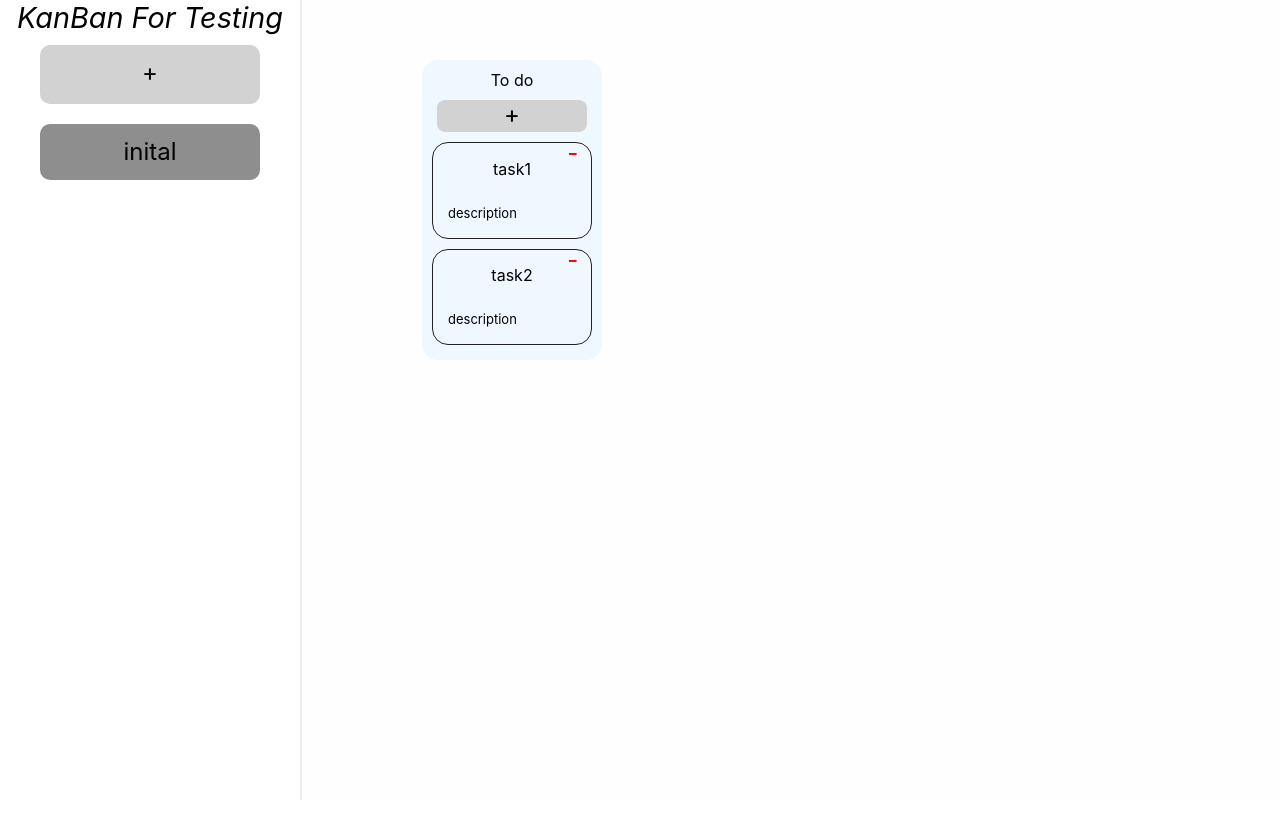
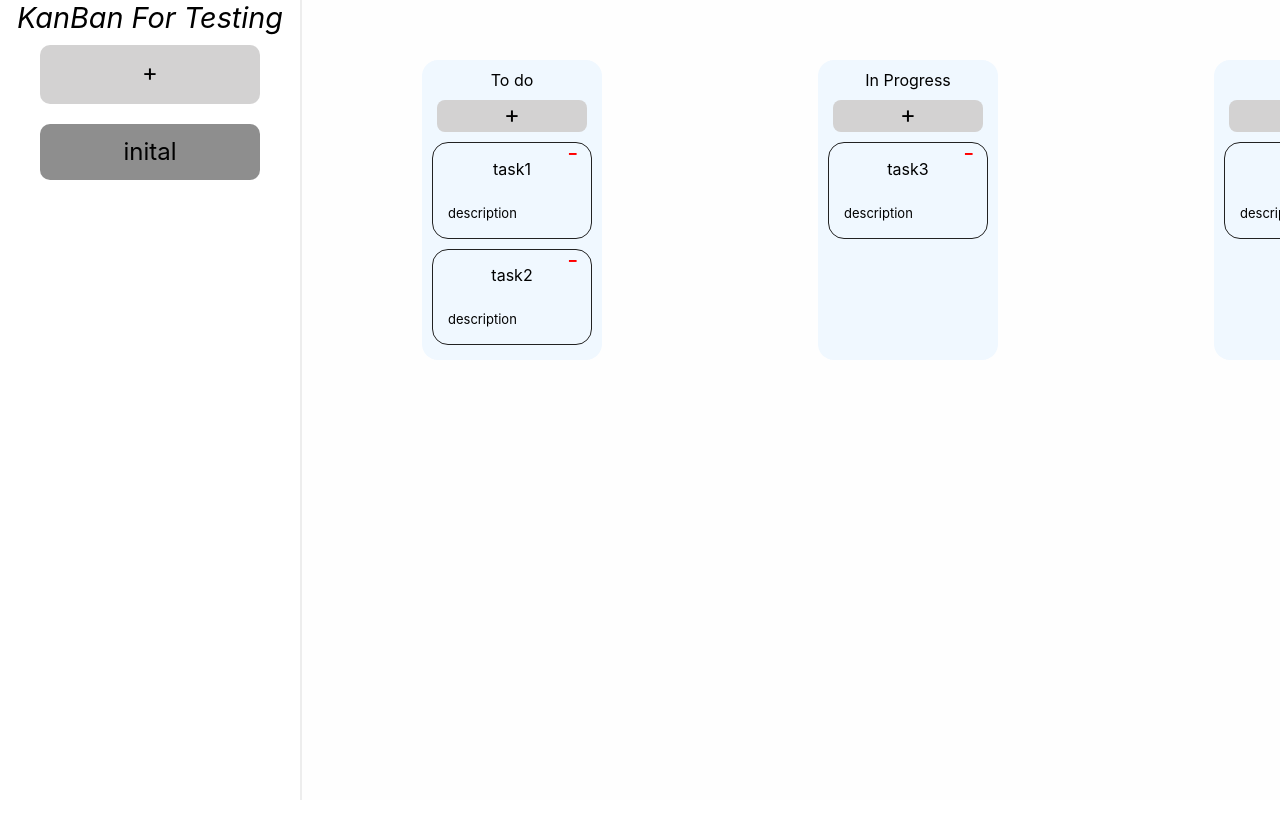
Before and after one commit to rmit-s3712674-Sijie-Shi/KanBan-copy, a React (Create React App) app: page / in a window 1280 px wide. Shown: the top 814 px of the page. Built offline with nearby package versions, Linux system fonts and the light colour scheme.

Commit message:
add dnd function

```diff
--- a/src/components/taskbox/taskbox.js
+++ b/src/components/taskbox/taskbox.js
@@ -48,7 +48,20 @@ const TaskBox = ({ events, setEvents, currentEvent, setCurrentEvent }) => {
 
     const handleDragEnd = useCallback((result) => {
         console.log(result)
-    })
+        const status = result.source.droppableId
+        const sourceIndex = result.source.index
+        const targetStatus = result.destination.droppableId
+        const destinationIndex = result.destination.index
+        setEvents((prev) => {
+            const arrayCopy = [...prev]
+            const index = prev.findIndex((event) => event.title === currentEvent.title)
+            let task = arrayCopy[index][status].splice(sourceIndex, 1)
+            console.log(task)
+            arrayCopy[index][targetStatus].splice(destinationIndex, 0, ...task)
+            //console.log(arrayCopy[index][targetStatus])
+            return arrayCopy
+        })
+    }, [currentEvent])
 
     return (
         <>
@@ -76,30 +89,48 @@ const TaskBox = ({ events, setEvents, currentEvent, setCurrentEvent }) => {
                     )
                     }
                     </Droppable>
-                    {/* <Droppable droppableId={"doing"}>
-                    <div className={styles.column}>
-                        <div className={styles.title}>In Progress</div>
-                        <div className={styles.addButton}><AddButton handler={() => handleAddingEvent(status.doing)}></AddButton></div>
+                    <Droppable droppableId={"doing"}>
+                    {(provided, snapshot) => (
+                            <div className={styles.column}
+                            ref={provided.innerRef}
+                            {...provided.droppableProps}
+                            >
+                            <div className={styles.title}>In Progress</div>
+                            <div className={styles.addButton}><AddButton handler={() => handleAddingEvent(status.doing)}></AddButton></div>
 
                         {currentEvent.doing.map((value, index) => (
                             <Draggable key={value.id} draggableId={value.id} index={index}>
-                            <TaskCard task={value} status={status.doing}></TaskCard>
+                                 {(provided, snapshot) => (
+                                <TaskCard task={value} status={status.doing} handleRemove={handleRemovingEvent} provided={provided} snapshot={snapshot}></TaskCard>
+                                )}
                             </Draggable>
                         ))}
+                        {provided.placeholder}
                     </div>
+                    )
+                    }
                     </Droppable>
                     <Droppable droppableId={"done"}>
-                    <div className={styles.column}>
+                    {(provided, snapshot) => (
+                            <div className={styles.column}
+                            ref={provided.innerRef}
+                            {...provided.droppableProps}
+                            >
                         <div className={styles.title}> Done</div>
                         <div className={styles.addButton}><AddButton handler={() => handleAddingEvent(status.done)}></AddButton></div>
 
                         {currentEvent.done.map((value, index) => (
                             <Draggable key={value.id} draggableId={value.id} index={index}>
-                            <TaskCard task={value} status={status.done}></TaskCard>
+                                {(provided, snapshot) => (
+                            <TaskCard task={value} status={status.done} handleRemove={handleRemovingEvent} provided={provided} snapshot={snapshot}></TaskCard>
+                            )}
                             </Draggable>
                         ))}
+                        {provided.placeholder}
                     </div>
-                    </Droppable> */}
+                    )
+                    }
+                    </Droppable>
                 </div>
                 </DragDropContext>
 
```
